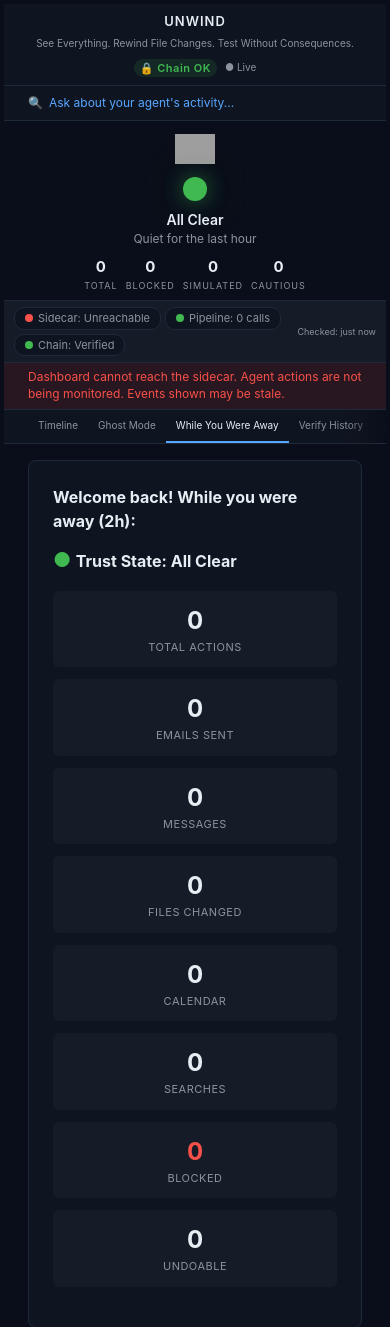
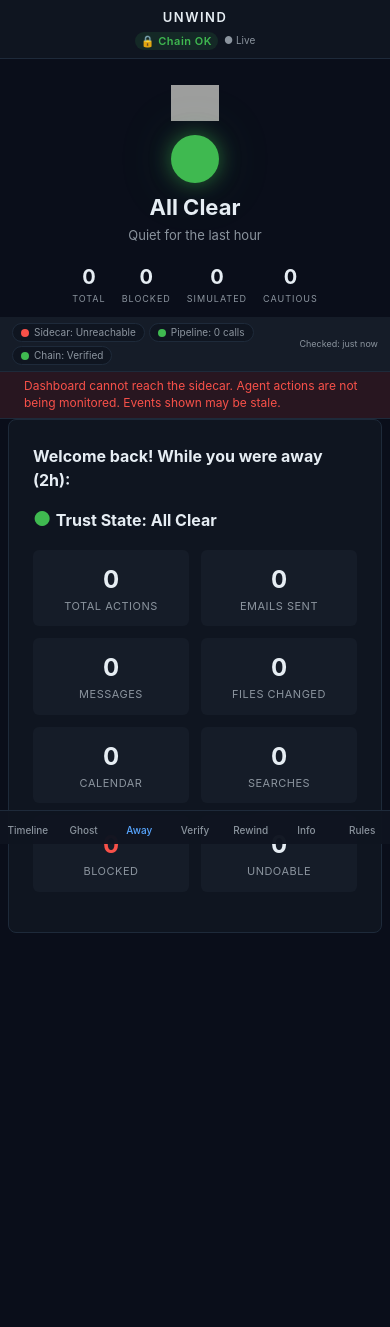
Before and after one commit to unwind-mcp/unwind, a Flask app: page / in a window 390 px wide. Shown: the top 1327 px of the page. After the commit the page ends 933 px from the top, so only its background shows below. Run offline with Flask 3, Linux system fonts and the light colour scheme; data that the repository does not hold is empty; grey boxes are pictures that could not be loaded.

Commit message:
feat(dashboard): iOS-style mobile redesign - bottom tab bar, simplified header, large touch targets

```diff
--- a/unwind/dashboard/templates/index.html
+++ b/unwind/dashboard/templates/index.html
@@ -713,106 +713,188 @@
   .rule-id { font-weight: bold; color: var(--text-bright); }
 
 
-    /* ─── Mobile Responsive ────────────────────── */
+    /* ─── Mobile: iOS-style ─────────────────────── */
     @media (max-width: 768px) {
-      body { padding: 8px; max-width: 100vw; }
-      .header { flex-direction: column; gap: 8px; padding: 12px; text-align: center; }
-      .header h1 { font-size: 15px; }
-      .header h1 span { display: block; margin-left: 0; margin-top: 4px; font-size: 11px; }
-      .header-right { justify-content: center; flex-wrap: wrap; }
-
+      body {
+        padding: 0 !important;
+        padding-bottom: 64px !important;
+        overflow-x: hidden;
+        max-width: 100vw;
+      }
+
+      /* Header: minimal */
+      .header {
+        padding: 8px 16px;
+        text-align: center;
+        border-bottom: 1px solid var(--border);
+        flex-direction: column;
+        gap: 4px;
+      }
+      .header h1 { font-size: 13px; letter-spacing: 1.5px; }
+      .header h1 span { display: none; }
+      .header-right { justify-content: center; gap: 6px; }
+
+      /* Ask bar: hide on mobile */
+      .ask-wrapper { display: none !important; }
+
+      /* Trust light: hero element */
       .trust-light {
         flex-direction: column;
         text-align: center;
-        gap: 12px;
+        gap: 8px;
+        padding: 20px 16px 12px;
+        border-bottom: none;
+      }
+      .trust-light img { width: 48px !important; height: 48px !important; }
+      .trust-orb { width: 48px; height: 48px; }
+      .trust-info { width: 100%; }
+      .trust-info h2 { font-size: 22px; font-weight: 700; }
+      .trust-info .subtitle { font-size: 13px; color: var(--text-dim); margin-top: 2px; }
+      .trust-guidance { font-size: 12px; margin-top: 6px; }
+
+      /* Stats: compact row */
+      .trust-stats {
+        margin-left: 0;
+        justify-content: center;
+        gap: 16px;
+        flex-wrap: wrap;
+        margin-top: 8px;
+      }
+      .stat-value { font-size: 20px; }
+      .stat-label { font-size: 9px; letter-spacing: 1px; }
+
+      /* Integrity bar: simplified */
+      .integrity-bar {
+        padding: 6px 12px;
+        font-size: 10px;
+        flex-wrap: wrap;
+        gap: 4px;
+        overflow: hidden;
+        border-bottom: 1px solid var(--border);
+        max-width: 100%;
+      }
+      .integrity-pills { flex-wrap: wrap; gap: 4px; }
+      .integrity-pill { font-size: 10px; padding: 1px 8px; }
+      .integrity-ts { font-size: 9px; flex-shrink: 1; overflow: hidden; text-overflow: ellipsis; }
+
+      /* Explanation panel */
+      .explanation-panel {
+        flex-direction: column;
+        padding: 10px 14px;
+        font-size: 12px;
+      }
+
+      /* Tab bar: BOTTOM, fixed, iOS-style */
+      .tab-bar {
+        position: fixed !important;
+        bottom: 0 !important;
+        left: 0;
+        right: 0;
+        z-index: 100;
+        border-top: 1px solid var(--border);
+        border-bottom: none;
+        display: flex;
+        justify-content: space-around;
+        padding: 6px 0 env(safe-area-inset-bottom, 8px);
+        overflow-x: visible;
+        white-space: normal;
+        -webkit-backdrop-filter: blur(20px);
+        backdrop-filter: blur(20px);
+        background: rgba(15, 21, 32, 0.95);
+      }
+      .tab {
+        flex: 1;
+        text-align: center;
+        padding: 6px 2px;
+        font-size: 10px;
+        font-weight: 500;
+        border-bottom: none !important;
+        min-width: 0;
+        white-space: nowrap;
+      }
+      .tab.active {
+        color: var(--blue);
+        border-bottom: none !important;
+      }
+      .tab-bar::after { display: none !important; }
+
+      /* Ghost banner */
+      .ghost-banner { font-size: 12px; padding: 8px 12px; }
+
+      /* Content */
+      .content { padding: 0 8px; overflow-x: hidden; }
+
+      /* Timeline events */
+      .timeline-event {
+        padding: 10px 12px;
+        gap: 8px;
+        border-radius: 8px;
+      }
+      .event-time { font-size: 11px; min-width: 38px; }
+      .event-tool { font-size: 13px; font-weight: 600; }
+      .event-target { font-size: 11px; word-break: break-all; overflow-wrap: anywhere; }
+      .event-actions { flex-direction: column; gap: 6px; }
+
+      /* Amber buttons: big iOS touch targets */
+      .amber-btn {
+        font-size: 14px !important;
+        padding: 10px 20px !important;
+        border-radius: 8px;
+        font-weight: 600;
+        width: 100%;
+        text-align: center;
+      }
+      .amber-btn.allow { background: var(--green-bg); border-color: var(--green); }
+      .amber-btn.deny { background: var(--red-bg); border-color: var(--red); }
+
+      /* Undo buttons */
+      .undo-btn {
+        font-size: 13px;
+        padding: 8px 16px;
+        border-radius: 8px;
+      }
+
+      .event-detail-panel {
         padding: 12px;
-      }
-      .trust-light img { width: 56px !important; height: 56px !important; }
-      .trust-orb { width: 32px; height: 32px; }
-      .trust-info { width: 100%; }
-      .trust-info h2 { font-size: 16px; }
-      .trust-info .subtitle { font-size: 12px; }
-      .trust-stats { margin-left: 0; justify-content: center; gap: 12px; flex-wrap: wrap; width: 100%; }
-      .stat-value { font-size: 18px; }
-      .stat-label { font-size: 10px; }
-
-      .explanation-panel { flex-direction: column; padding: 10px; }
-      .explanation-panel div { word-break: break-word; }
-
-      .status-bar { flex-wrap: wrap; gap: 6px; padding: 8px 10px; font-size: 10px; overflow: hidden; }
-
-      .tab-bar { overflow-x: auto; -webkit-overflow-scrolling: touch; white-space: nowrap; scrollbar-width: none; }
-      .tab-bar::-webkit-scrollbar { display: none; }
-      .tab { padding: 10px 12px; font-size: 11px; flex-shrink: 0; }
-
-      .content { overflow-x: hidden; }
-
-      .timeline-event { padding: 8px; gap: 6px; }
-      .event-time { font-size: 11px; min-width: 36px; }
-      .event-tool { font-size: 12px; }
-      .event-target { font-size: 11px; word-break: break-all; overflow-wrap: anywhere; }
-      .event-actions { flex-direction: column; gap: 4px; }
-      .amber-btn { font-size: 11px; padding: 4px 10px; }
-      .undo-btn { font-size: 11px; padding: 4px 10px; }
-
-      .event-detail-panel { padding: 10px; word-break: break-word; overflow-wrap: anywhere; }
-
-      #panel-undo { overflow-x: hidden; }
-      #panel-undo select { max-width: 100%; font-size: 12px; }
-      #panel-undo .undo-btn { padding: 6px 12px; font-size: 11px; }
+        word-break: break-word;
+        overflow-wrap: anywhere;
+      }
+
+      /* Undo/Rewind tab */
+      .undo-header { flex-direction: column; gap: 8px; }
+      .undo-bulk-controls { width: 100%; }
+      .undo-select { min-width: 0 !important; max-width: 100% !important; width: 100% !important; }
+      .undo-filters { flex-direction: column; gap: 6px; }
+      .undo-filters label { font-size: 12px; }
       #undo-container { padding: 8px 0; }
       #undo-container div { word-break: break-word; overflow-wrap: anywhere; }
 
-      .ghost-tab-wrapper { padding: 10px; }
-      .ghost-summary-card { padding: 12px; }
+      /* Ghost mode */
+      .ghost-tab-wrapper { padding: 8px; }
+      .ghost-summary-card { padding: 14px; }
+      .ghost-status-card { padding: 16px; }
+      .ghost-btn {
+        font-size: 14px !important;
+        padding: 10px 20px !important;
+        border-radius: 8px;
+        width: 100%;
+      }
       .ghost-file-path { word-break: break-all; font-size: 11px; }
-
-      .cadence-pill { font-size: 11px; padding: 4px 8px; }
-
+      .ghost-lifecycle { font-size: 10px; gap: 4px; }
+
+      /* Cadence */
+      .cadence-pill { font-size: 10px; padding: 2px 8px; }
+
+      /* Rules */
       .rule-item { font-size: 0.75rem; }
-
-      .trust-guidance { font-size: 11px; }
-    }
-
-    .tab-bar::after {
-      content: '';
-      position: absolute;
-      right: 0;
-      top: 0;
-      bottom: 0;
-      width: 40px;
-      background: linear-gradient(to right, transparent, var(--bg));
-      pointer-events: none;
-      display: none;
-    }
-
-    @media (max-width: 768px) {
-      .tab-bar::after { display: block; }
-      .integrity-bar { flex-wrap: wrap; padding: 6px 10px; }
-      .integrity-pills { flex-wrap: wrap; gap: 4px; }
-      .integrity-ts { font-size: 9px; }
-      .undo-header { flex-direction: column; }
-      .undo-bulk-controls { width: 100%; }
-      .undo-select { min-width: 0 !important; max-width: 100% !important; }
-      .undo-filters { flex-direction: column; gap: 6px; }
-      .undo-filters label { font-size: 11px; }
-    }
-
-    @media (max-width: 480px) {
-      body { padding: 4px; }
-      .header { padding: 8px; }
-      .header h1 { font-size: 13px; letter-spacing: 1px; }
-      .header h1 span { font-size: 10px; }
-      .trust-light { padding: 8px; gap: 8px; }
-      .trust-light img { width: 40px !important; height: 40px !important; }
-      .trust-orb { width: 24px; height: 24px; }
-      .trust-info h2 { font-size: 14px; }
-      .trust-stats { gap: 8px; }
-      .stat-value { font-size: 15px; }
-      .stat-label { font-size: 9px; }
-      .tab { padding: 8px 10px; font-size: 10px; }
-      .event-time { display: none; }
-      .status-bar { font-size: 9px; padding: 6px 8px; }
+    }
+
+    /* Extra small phones */
+    @media (max-width: 380px) {
+      .trust-orb { width: 40px; height: 40px; }
+      .trust-info h2 { font-size: 20px; }
+      .stat-value { font-size: 17px; }
+      .tab { font-size: 9px; }
     }
   </style>
 </head>
@@ -2242,6 +2324,46 @@
     }, POLL_INTERVAL);
   }
 
+  // ─── Mobile tab labels ──────────────────────────
+  function applyMobileTabLabels() {
+    if (window.innerWidth > 768) return;
+    const labels = {
+      'timeline': 'Timeline',
+      'ghost': 'Ghost',
+      'away': 'Away',
+      'verify': 'Verify',
+      'undo': 'Rewind',
+      'about': 'Info',
+      'rules': 'Rules'
+    };
+    document.querySelectorAll('.tab').forEach(t => {
+      const key = t.dataset.tab;
+      if (key && labels[key]) t.textContent = labels[key];
+    });
+  }
+  applyMobileTabLabels();
+  window.addEventListener('resize', applyMobileTabLabels);
+
+  // ─── Mobile tab labels ──────────────────────────
+  function applyMobileTabLabels() {
+    if (window.innerWidth > 768) return;
+    const labels = {
+      'timeline': 'Timeline',
+      'ghost': 'Ghost',
+      'away': 'Away',
+      'verify': 'Verify',
+      'undo': 'Rewind',
+      'about': 'Info',
+      'rules': 'Rules'
+    };
+    document.querySelectorAll('.tab').forEach(t => {
+      const key = t.dataset.tab;
+      if (key && labels[key]) t.textContent = labels[key];
+    });
+  }
+  applyMobileTabLabels();
+  window.addEventListener('resize', applyMobileTabLabels);
+
   // ─── Init ─────────────────────────────────────
   startPolling();
 </script>
```
